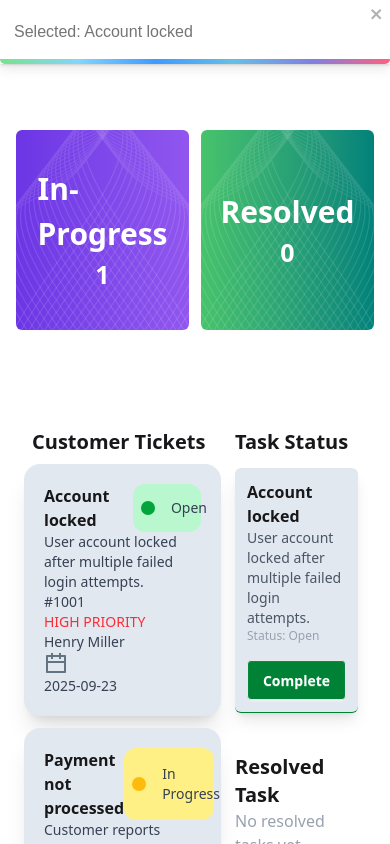
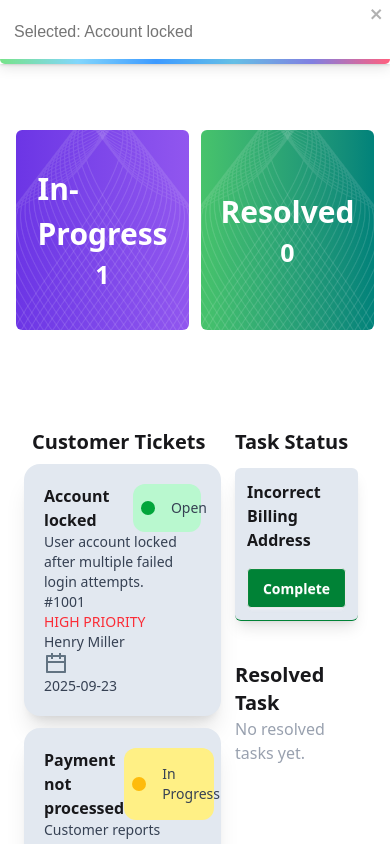
Before and after one commit to hriday33333/customer-support, a React (Vite) app: page / in a window 390 px wide. Both pictures are taken after a click on the element 122 px from the left and 590 px from the top of the page. Shown: the top 844 px of the page. Built offline with nearby package versions, Linux system fonts and the light colour scheme.

Commit message:
added text

```diff
--- a/src/Components/Navbar/Navbar.jsx
+++ b/src/Components/Navbar/Navbar.jsx
@@ -22,7 +22,7 @@ const Navbar = () => {
     <div className=" md:hidden">
       <button className=" bg-gradient-to-br from-violet-700 to-purple-500 p-1 rounded   text-white">+ New Ticket</button>
     </div>
-    <div className="md:hidden">
+    <div className="md:hidden hidden">
     <details className="dropdown">
       <summary className=" btn ml-2 hover:bg-gradient-to-br from-violet-700 to-purple-500">...</summary>
       <ul className="p-2 shadow menu dropdown-content bg-base-100 rounded-box w-52">
--- a/src/Components/TaskBox/Task.jsx
+++ b/src/Components/TaskBox/Task.jsx
@@ -13,9 +13,8 @@ const Task = ({ selectedCustomers, handleDeleteCustomer, resolvedCustomers }) =>
         ) : (
           selectedCustomers.map(customer => (
             <div key={customer.id} className="p-3 bg-slate-200 rounded-md shadow-lg border-b-1 border-b-green-700">
-              <h2 className="font-bold">{customer.title}</h2>
-              <p className="text-sm text-gray-600">{customer.description}</p>
-              <p className="text-xs text-gray-400">Status: {customer.status}</p>
+              <h2 className="font-bold">Incorrect Billing Address</h2>
+
               <button
                 className="mt-4 btn bg-green-700 w-full text-white"
                 onClick={() => handleDeleteCustomer(customer.id)}
```
